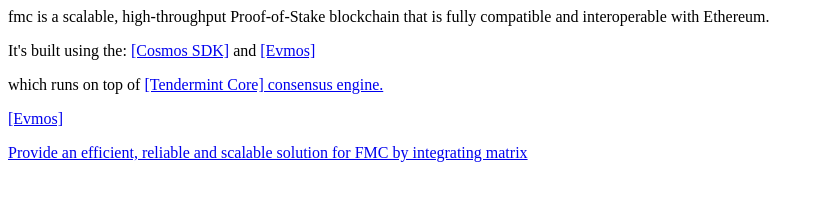
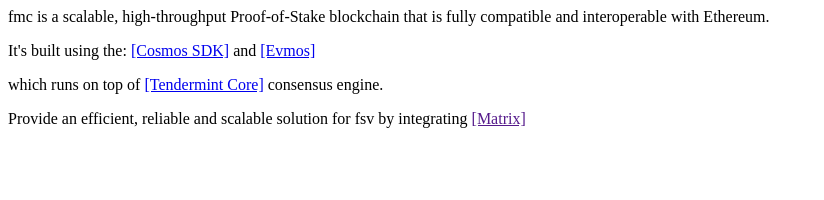
Before and after one commit to freemasonryc/web, a plain HTML site: page index.html in a window 1280 px wide. Shown: the whole page, without its empty margins (0-824 px from the left). Drawn offline with Linux system fonts and the light colour scheme.

Commit message:
Update index.html

```diff
--- a/index.html
+++ b/index.html
@@ -4,8 +4,7 @@
 <p>It's built using the: <a href="https://github.com/cosmos/cosmos-sdk/">[Cosmos SDK]</a> and
 <a href="https://github.com/evmos/evmos">[Evmos]</a>
 </p>
-<p>which runs on top of <a href="https://github.com/tendermint/tendermint">[Tendermint Core] consensus engine.</p>
-<p>[Evmos]</p>
-<p>Provide an efficient, reliable and scalable solution for FMC by integrating matrix</p>
+<p>which runs on top of <a href="https://github.com/tendermint/tendermint">[Tendermint Core]</a> consensus engine.</p>
+<p>Provide an efficient, reliable and scalable solution for fsv by integrating <a href="">[Matrix]</a></p>
 </body>
 </html>
```
